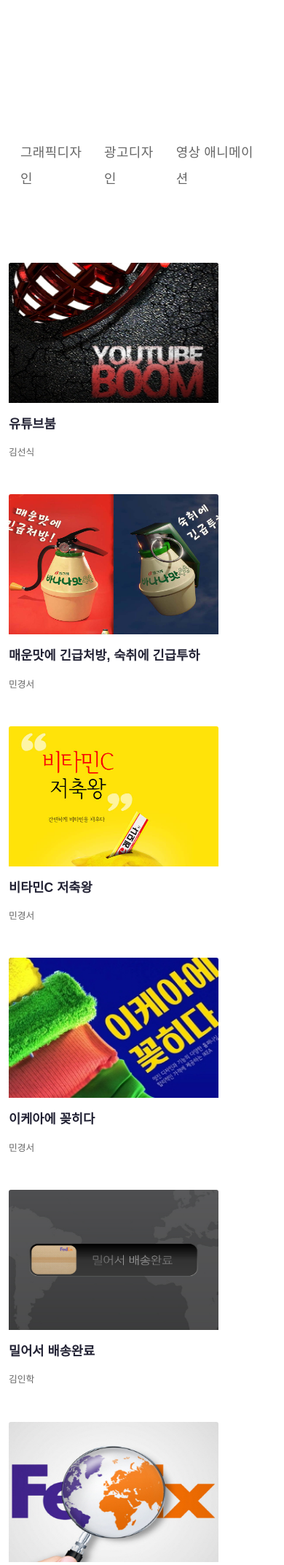
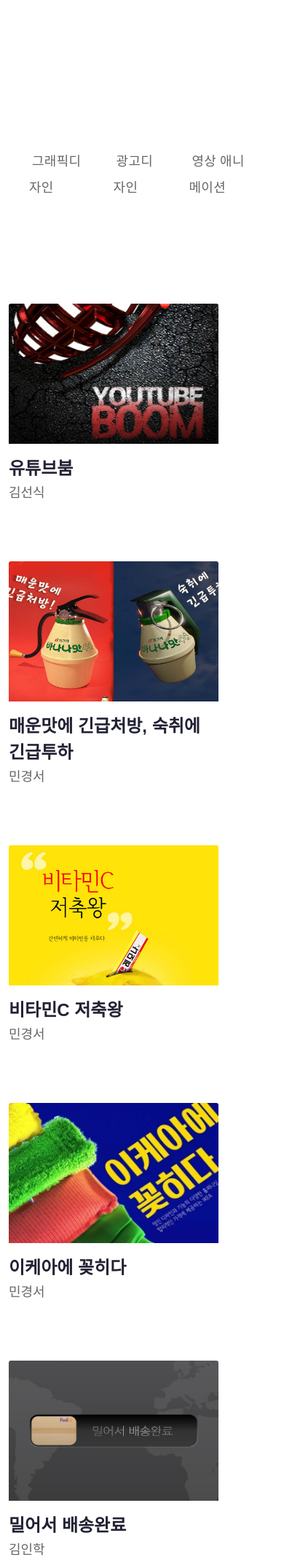
Before and after one commit to happysang/semyung_univ_project, a Django app: page /works in a window 390 px wide. Shown: the part 224-2368 px from the top of the page at 73% size. Run offline with Django 4.2, Linux system fonts and the light colour scheme; data comes from the database, SQL or seed files in the repository.

Commit message:
refactor: 간격조정

```diff
--- a/exhbn_project/mainpage/templates/works.html
+++ b/exhbn_project/mainpage/templates/works.html
@@ -42,27 +42,27 @@
 
 <div class="d-flex p-2 bd-highlight justify-content-center">
 
-  <div class="p-2 bd-highlight">
+  <div class="p-2 bd-highlight" style="margin: 0.75rem;">
     {% if t in 'gr' %}
-    <a href="{%url 'works' 'gr' %}" class="clist2" style="border-bottom: 0.25rem solid #e26e84;">그래픽디자인</a>
+    <a href="{%url 'works' 'gr' %}" class="clist2" style="border-bottom: 0.25rem solid #e26e84; padding:0.25rem;">그래픽디자인</a>
     {% else %}
-    <a href="{%url 'works' 'gr' %}" class="clist">그래픽디자인</a>
+    <a href="{%url 'works' 'gr' %}" class="clist" style="padding:0.25rem;">그래픽디자인</a>
     {% endif %}
 
   </div>
 
-  <div class="p-2 bd-highlight">
+  <div class="p-2 bd-highlight" style="margin: 0.75rem;">
     {% if t in 'ad' %}
-    <a href="{%url 'works' 'ad' %}" class="clist2" style="border-bottom: 0.25rem solid #e26e84;">광고디자인</a>
+    <a href="{%url 'works' 'ad' %}" class="clist2" style="border-bottom: 0.25rem solid #e26e84; padding:0.25rem;">광고디자인</a>
     {% else %}
-    <a href="{%url 'works' 'ad' %}" class="clist" >광고디자인</a>
+    <a href="{%url 'works' 'ad' %}" class="clist" style="padding:0.25rem;">광고디자인</a>
     {% endif %}
   </div>
-  <div class="p-2 bd-highlight">
+  <div class="p-2 bd-highlight" style="margin: 0.75rem;">
     {% if t in 'me' %}
-    <a href="{%url 'works' 'me' %}" class="clist2" style="border-bottom: 0.25rem solid #e26e84;">영상 애니메이션</a>
+    <a href="{%url 'works' 'me' %}" class="clist2" style="border-bottom: 0.25rem solid #e26e84; padding:0.25rem;">영상 애니메이션</a>
     {% else %}
-    <a href="{%url 'works' 'me' %}" class="clist" >영상 애니메이션</a>
+    <a href="{%url 'works' 'me' %}" class="clist" style="padding:0.25rem;">영상 애니메이션</a>
     {% endif %}
   </div>
 </div>
@@ -72,14 +72,14 @@
   <div class="row row-cols-1 row-cols-sm-2 row-cols-md-2 row-cols-xl-4 gx-4 gy-5">
     {% for works in works %}
     {% if works %}
-    <div class="col-sm-3">
+    <div class="col-sm-3" style="margin-top: 5rem;">
       <a href="{% url 'work_detail' works.pk %}" style="text-decoration-line: none;">
         <div class="card h-100" style="max-width: 22rem; width: 18rem; border:0; ">
             <!-- <img src="{{ works.thumbnail.url }}" class="card-img-top" style="height:12rem;" alt="..."> -->
             <img src="{% static works.thumbnail %}" class="card-img-top" style="height:12rem;" alt="...">
-            <p class="card-text" style="font-size: 0.8em;"></p> <!-- 공백 -->
-            <p class="card-text" style="font-size: 1.1em; font-weight: bold; color: #222234;">{{ works.title }}</p>
-            <p class="card-text" style="font-size: 0.8em; color: #666 ">{{ works.artist }}</p>
+            <p class="card-text" style="font-size: 0.7em;"></p> <!-- 공백 -->
+            <p class="card-text" style="font-size: 1.5em; font-weight: bold; color: #222234; margin-bottom: 2px;">{{ works.title }}</p>
+            <p class="card-text" style="font-size: 1.125em; color: #666 ">{{ works.artist }}</p>
         </div>
       </a>
     </div>
```
Also changed, not shown: exhbn_project/mainpage/templates/about.html (+6 -6 lines).
